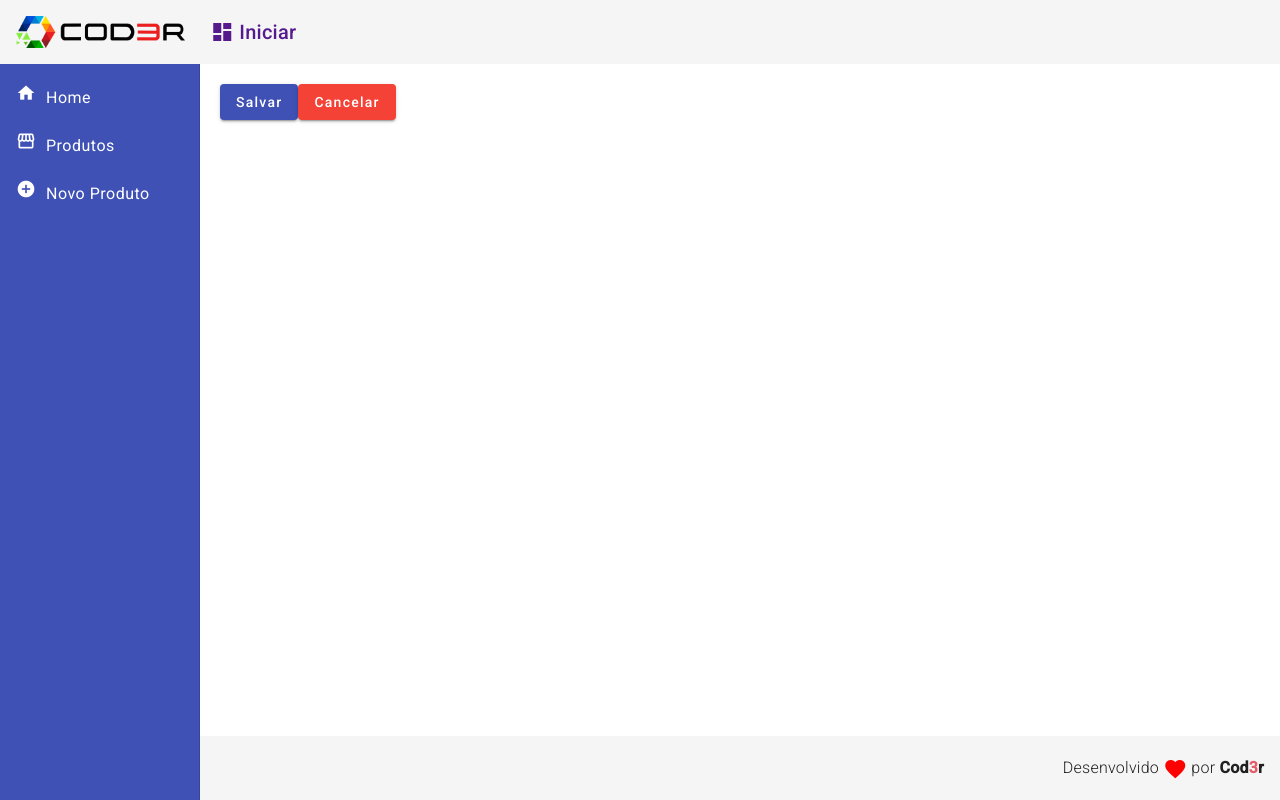
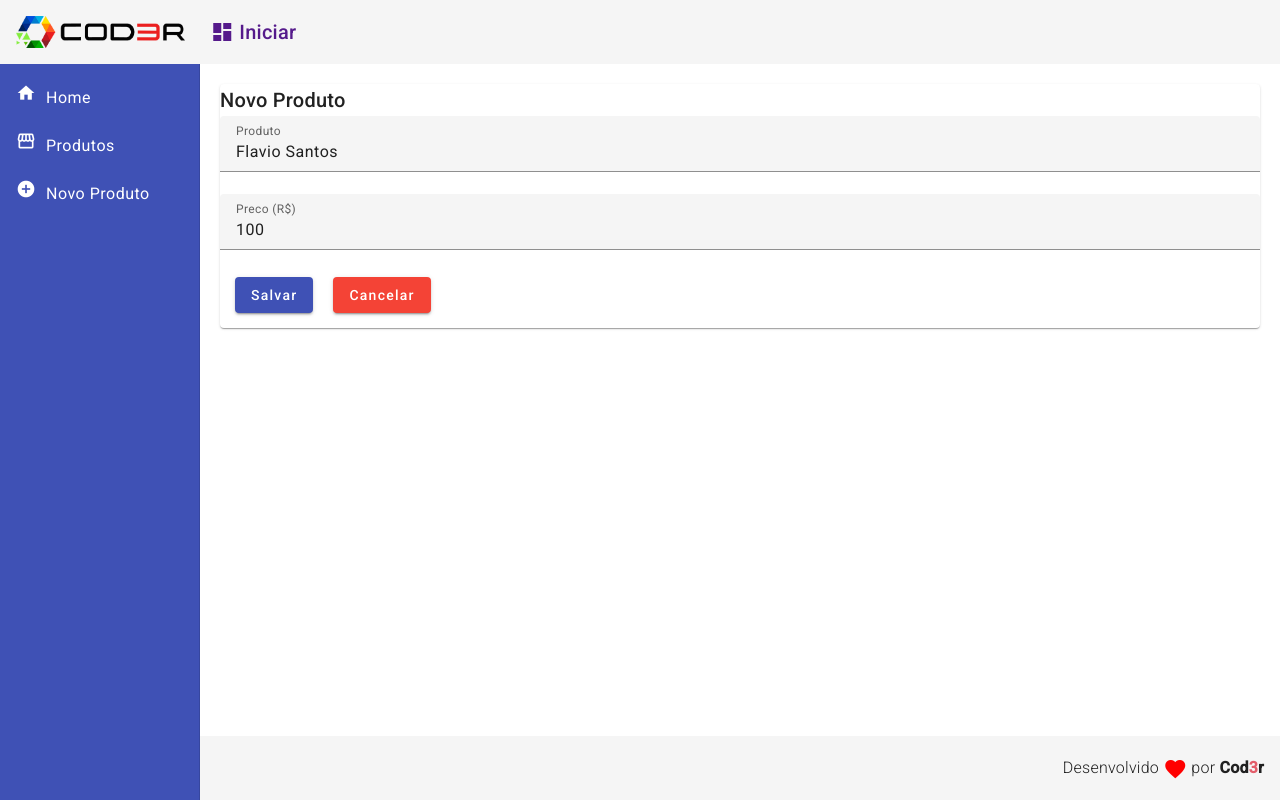
Before and after one commit to flavioanalistadesistema/crud-angular-19, an Angular app: page /products/createad in a window 1280 px wide. Built offline with nearby package versions, Linux system fonts and the light colour scheme.

Commit message:
feat: Formulario criar produto

```diff
--- a/src/app/components/product/product-create/product-create.component.css
+++ b/src/app/components/product/product-create/product-create.component.css
@@ -0,0 +1,9 @@
+form {
+    display: flex;
+    flex-direction: column;
+}
+
+button {
+    margin: 5px 5px 15px 15px;
+    cursor: pointer;
+}
--- a/src/app/components/product/product-create/product-create.component.html
+++ b/src/app/components/product/product-create/product-create.component.html
@@ -1,7 +1,21 @@
+<mat-card>
+    <mat-card-title>Novo Produto</mat-card-title>
+    <form>
+        <mat-form-field>
+            <mat-label>Produto</mat-label>
+            <input matInput placeholder="Digite o nome do Produto" [(ngModel)]="product.name" name="name">
+        </mat-form-field>
+        <mat-form-field>
+            <mat-label>Preco (R$)</mat-label>
+            <input type="number" matInput placeholder="Ex. 25.5" [(ngModel)]="product.price" name="price">
+        </mat-form-field>
+    </form>
+    <div class="button-card">
         <button mat-raised-button (click)="createadProduct()" color="primary">
             Salvar
         </button>
-
         <button mat-raised-button (click)="canceldProduct()" color="warn">
             Cancelar
         </button>
+    </div>
+</mat-card>
--- a/src/app/components/product/product-create/product-create.component.ts
+++ b/src/app/components/product/product-create/product-create.component.ts
@@ -3,17 +3,22 @@ import { ProductsService } from '../products.service';
 import { MatButtonModule } from '@angular/material/button';
 import { Router } from '@angular/router';
 import { Product } from '../product.module';
+import {MatFormFieldModule } from '@angular/material/form-field';
+import { MatInputModule } from '@angular/material/input';
+import { MatCardModule } from '@angular/material/card';
+import { CommonModule } from '@angular/common';
+import { FormsModule } from '@angular/forms';
 
 @Component({
   selector: 'app-product-create',
-  imports: [MatButtonModule],
-  templateUrl: './product-create.component.html',
+  imports: [MatCardModule, MatButtonModule, CommonModule, FormsModule, MatInputModule, MatFormFieldModule],
+    templateUrl: './product-create.component.html',
   styleUrl: './product-create.component.css'
 })
 export class ProductCreateComponent {
 
   product: Product = {
-    name: 'Product Name',
+    name:  'Flavio Santos',
     price: 100
   };
 
```
Lines whose indentation alone changed are shown as unchanged.
